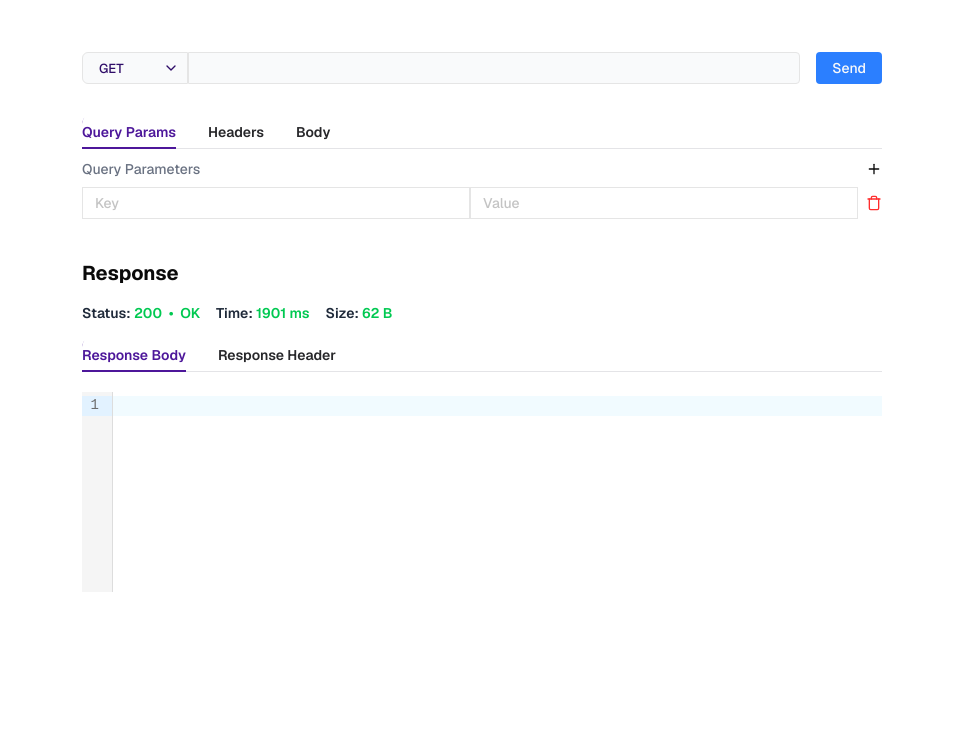
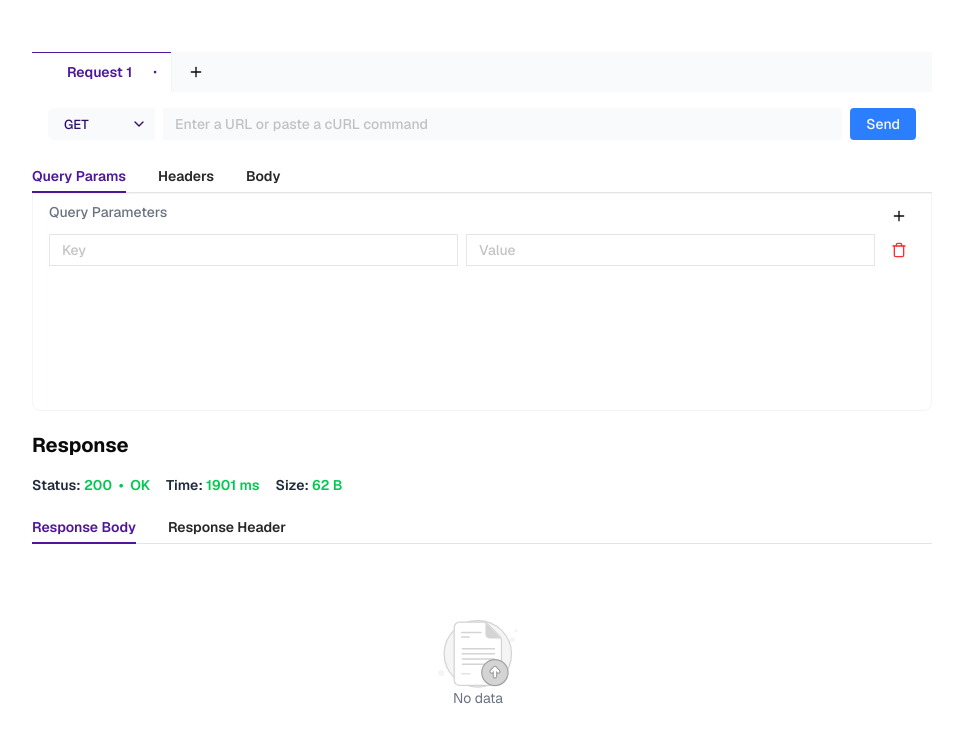
Before and after one commit to Bill-Tian/api-request, a Next.js app: page / in a window 1280 px wide. Shown: the top 742 px of the page, without its empty margins (158-1121 px from the left). Built offline with nearby package versions, Linux system fonts and the light colour scheme.

Commit message:
modify some components style

```diff
--- a/src/app/globals.css
+++ b/src/app/globals.css
@@ -85,6 +85,22 @@
   }
 }
 
+@layer utilities {
+  .custom-scrollbar::-webkit-scrollbar {
+    width: 3px;
+    height: 3px;
+  }
+
+  .custom-scrollbar::-webkit-scrollbar-track {
+    background: #f3f4f6;
+  }
+
+  .custom-scrollbar::-webkit-scrollbar-thumb {
+    background-color: #a0aec0;
+    border-radius: 0px;
+  }
+}
+
 body {
   background: var(--background);
   color: var(--foreground);
--- a/src/app/page.tsx
+++ b/src/app/page.tsx
@@ -1,12 +1,12 @@
-// import { RequestResponseTabs } from "@/components/request-response-tabs";
-import { RequestResponse } from "@/components/request-response";
+import { RequestResponseTabs } from "@/components/request-response-tabs";
+// import { RequestResponse } from "@/components/request-response";
 
 export default function Home() {
   return (
-    <div className="grid grid-rows-[20px_1fr_20px] justify-items-center min-h-screen p-8 pb-20 sm:px-20 font-[family-name:var(--font-geist-sans)]">
-      <main className="flex flex-col gap-[32px] row-start-2 items-center sm:items-start">
-        {/* <RequestResponseTabs /> */}
-        <RequestResponse />
+    <div className="grid grid-rows-[20px_1fr_20px] justify-items-center min-h-screen p-8 sm:px-20 font-[family-name:var(--font-geist-sans)]">
+      <main className="flex flex-col row-start-2 items-center sm:items-start">
+        <RequestResponseTabs />
+        {/* <RequestResponse /> */}
       </main>
     </div>
   );
--- /dev/null
+++ b/src/components/data-empty.tsx
@@ -0,0 +1,12 @@
+"use client";
+
+import Image from "next/image";
+
+export const DataEmpty = () => {
+  return (
+    <div className="flex flex-col items-center justify-center h-full">
+      <Image src="/data-empty.svg" alt="data-empty" width={80} height={80} />
+      <p className="text-gray-500 text-sm">No data</p>
+    </div>
+  );
+};
--- a/src/components/request-response-tabs.tsx
+++ b/src/components/request-response-tabs.tsx
@@ -1,17 +1,16 @@
 'use client';
-import { useState } from "react";
-import { RequestResponse } from "./request-response";
-import { Tabs, TabsContent, TabsList, TabsTrigger } from "./ui/tabs";
-import { Button } from "./ui/button";
-import { Plus, X } from "lucide-react";
+import { useState } from 'react';
+import { RequestResponse } from './request-response';
+import { Tabs, TabsContent, TabsList, TabsTrigger } from './ui/tabs';
+import { Plus, X, Dot } from 'lucide-react';
 
 export function RequestResponseTabs() {
-  const [tabs, setTabs] = useState([{ id: 1, title: "请求 1" }]);
-  const [activeTab, setActiveTab] = useState("1");
+  const [tabs, setTabs] = useState([{ id: 1, title: 'Request 1' }]);
+  const [activeTab, setActiveTab] = useState('1');
 
   const addNewTab = () => {
     const newId = tabs.length + 1;
-    setTabs([...tabs, { id: newId, title: `请求 ${newId}` }]);
+    setTabs([...tabs, { id: newId, title: `Request ${newId}` }]);
     setActiveTab(newId.toString());
   };
 
@@ -26,33 +25,40 @@ export function RequestResponseTabs() {
 
   return (
     <div className="w-full">
-      <div className="flex items-center gap-2 mb-4">
-        <Tabs value={activeTab} onValueChange={setActiveTab} className="w-full">
-          <TabsList>
+      <Tabs value={activeTab} onValueChange={setActiveTab}>
+        <TabsList className="flex items-center bg-[#f9fafb]">
+          <div className="flex items-center max-w-[850px] overflow-auto custom-scrollbar">
             {tabs.map((tab) => (
               <TabsTrigger
                 key={tab.id}
                 value={tab.id.toString()}
-                className="flex items-center gap-2"
+                className="group relative h-auto w-35 bg-transparent mr-0 data-[state=active]:bg-[#fff] px-4 py-2 border-r border-r-[#f3f4f6] rounded-none data-[state=active]:shadow-[inset_0_1px_0_0,0_-1px_0_0] hover:bg-[#f3f4f6]"
               >
-                {tab.title}
-                {tabs.length > 1 && (
-                  <Button
-                    variant="ghost"
-                    size="icon"
-                    className="h-4 w-4 p-0"
+                <div className="flex items-center w-25 h-6 leading-6 px-2">
+                  <div className="truncate w-20">{tab.title}</div>
+                  <div className="flex items-center absolute right-2 top-3">
+                    {tabs.length > 1 ? (
+                      <div
+                        className="h-4 w-4 invisible group-hover:visible cursor-pointer hover:bg-accent hover:text-accent-foreground rounded"
                         onClick={(e) => {
                           e.stopPropagation();
                           removeTab(tab.id);
                         }}
                       >
-                    <X className="h-3 w-3" />
-                  </Button>
+                        <X className="h-4 w-4" />
+                      </div>
+                    ) : (
+                      <div className="h-4 w-4 ml-4">
+                        <Dot size={16} />
+                      </div>
                     )}
+                  </div>
+                </div>
               </TabsTrigger>
             ))}
+          </div>
+          <Plus size={16} className="ml-4 cursor-pointer" onClick={addNewTab} />
         </TabsList>
-          <Plus size={16}  onClick={addNewTab}/>
         {tabs.map((tab) => (
           <TabsContent key={tab.id} value={tab.id.toString()}>
             <RequestResponse />
@@ -60,6 +66,5 @@ export function RequestResponseTabs() {
         ))}
       </Tabs>
     </div>
-    </div>
   );
 }
--- a/src/components/request-response.tsx
+++ b/src/components/request-response.tsx
@@ -6,10 +6,10 @@ import { ResponseTabs } from '@/components/response-tabs';
 
 export const RequestResponse = () => {
   return (
-    <div className='w-full flex flex-col gap-[32px]'>
-      <div className="flex flex-row w-full">
+    <div className='w-full flex flex-col gap-5'>
+      <div className="flex flex-row w-full px-4 pt-4">
         <RequestSelector />
-        <RequestInput className="w-full bg-[#f9fafb] rounded-l-none" />
+        <RequestInput className="w-full ml-2 bg-[#f9fafb] rounded-l-none border-0" placeholder="Enter a URL or paste a cURL command" />
         <Button className="ml-4">Send</Button>
       </div>
       <RequestTabs />
--- a/src/components/request-select.tsx
+++ b/src/components/request-select.tsx
@@ -1,13 +1,10 @@
 "use client";
 import { RequestMethod } from "@/lib/constants";
 import { useState, useEffect } from "react";
-import * as Select from "@radix-ui/react-select";
-import { ChevronDownIcon, ChevronUpIcon } from "lucide-react";
-import { SelectItem } from "./ui/select";
-
+import { Select, SelectTrigger, SelectContent, SelectItem } from "./ui/select";
+import { ChevronDownIcon } from "lucide-react";
 
 export const RequestSelector = () => {
-
   const defaultMethod = RequestMethod[0].value;
   const [selectedMethod, setSelectedMethod] = useState(defaultMethod);
   // If the selected model is invalid, update it to the default
@@ -19,33 +16,18 @@ export const RequestSelector = () => {
   };
 
   return (
-    <Select.Root  value={selectedMethod} defaultValue={defaultMethod} onValueChange={handleModelChange}>
-      <Select.Trigger
-        className="relative inline-flex w-32 h-8 border border-input text-[13px] font-medium items-center gap-[5px] cursor-pointer rounded-l-sm bg-[#f9fafb] px-4 leading-none text-violet-950 outline-none data-[placeholder]:text-violet-800"
-        aria-label="Food"
-      >
-        <Select.Value/>
-        <Select.Icon className="text-violet-950">
-          <ChevronDownIcon size={16} className="absolute right-2 top-1/2 -translate-y-1/2" />
-        </Select.Icon>
-      </Select.Trigger>
-      <Select.Portal>
-        <Select.Content className="overflow-hidden rounded-md bg-white border border-solid border-gray-200">
-          <Select.ScrollUpButton className="flex h-[25px] cursor-default items-center justify-center bg-white text-violet-950">
-            <ChevronUpIcon size={16} />
-          </Select.ScrollUpButton>
-          <Select.Viewport className="p-1">
-            <Select.Group>
-              {RequestMethod.map(item=>{
-                return  <SelectItem key={item.value} value={item.value}>{item.label}</SelectItem>
-              })}
-            </Select.Group>
-          </Select.Viewport>
-          <Select.ScrollDownButton className="flex h-[25px] cursor-default items-center justify-center bg-white text-violet-950">
-            <ChevronDownIcon size={16} />
-          </Select.ScrollDownButton>
-        </Select.Content>
-      </Select.Portal>
-    </Select.Root>
+    <Select value={selectedMethod} defaultValue={defaultMethod} onValueChange={handleModelChange}>
+      <SelectTrigger className="relative inline-flex w-32 h-8 border-0 border-input text-[13px] font-medium items-center gap-[5px] cursor-pointer rounded-l-sm bg-[#f9fafb] px-4 leading-none text-violet-950 outline-none data-[placeholder]:text-violet-800">
+        {selectedMethod}
+        <ChevronDownIcon size={16} className="absolute right-2 top-1/2 -translate-y-1/2" />
+      </SelectTrigger>
+      <SelectContent>
+        {RequestMethod.map(item => (
+          <SelectItem key={item.value} value={item.value}>
+            {item.label}
+          </SelectItem>
+        ))}
+      </SelectContent>
+    </Select>
   );
 };
--- a/src/components/request-tabs.tsx
+++ b/src/components/request-tabs.tsx
@@ -7,6 +7,7 @@ import { ParamType, TabParam } from './tab-param';
 import { TabBody } from './tab-body';
 import { Plus } from 'lucide-react';
 import { TabsTrigger } from './ui/tabs';
+import { DataEmpty } from './data-empty';
 
 export const RequestTabs = () => {
   const [paramsList, setParamsList] = React.useState<ParamType[]>([{ key: '', value: '' }]);
@@ -51,7 +52,7 @@ export const RequestTabs = () => {
   };
 
   return (
-    <Tabs.Root className="flex w-[800px] flex-col" defaultValue="tab1">
+    <Tabs.Root className="flex w-[900px] flex-col" defaultValue="tab1">
       <Tabs.List
         className="flex shrink-0 border-b border-zinc-200"
         aria-label="Manage your account"
@@ -60,12 +61,26 @@ export const RequestTabs = () => {
         <TabsTrigger value="tab2">Headers</TabsTrigger>
         <TabsTrigger value="tab3">Body</TabsTrigger>
       </Tabs.List>
-      <Tabs.Content className="grow rounded-b-md bg-white py-2 outline-none" value="tab1">
-        <div className="relative">
+      <Tabs.Content
+        className="grow rounded-b-md bg-white py-2 outline-none px-4 border border-[#f3f4f6]"
+        value="tab1"
+      >
+        <div className="h-[200px] overflow-auto custom-scrollbar pr-2">
+          <div className="flex items-center justify-between mb-1">
             <label className="inline-block text-sm font-medium text-gray-500 mb-2">
               Query Parameters
             </label>
-          {paramsList.map((item, index) => (
+            <div className="flex items-center">
+              <Plus size={16} className="ml-2 cursor-pointer" onClick={handleAddParam} />
+            </div>
+          </div>
+
+          {paramsList.length === 0 ? (
+            <div className="flex items-center justify-center h-[calc(100%-32px)]">
+              <DataEmpty />
+            </div>
+          ) : (
+            paramsList.map((item, index) => (
               <TabParam
                 key={index}
                 param={item}
@@ -73,16 +88,29 @@ export const RequestTabs = () => {
                 onChange={handleParamChange}
                 onDelete={handleDeleteParam}
               />
-          ))}
-          <div className="absolute right-0 top-1 flex items-center">
-            <Plus size={16} className="ml-2 cursor-pointer" onClick={handleAddParam} />
+            ))
+          )}
+        </div>
+      </Tabs.Content>
+      <Tabs.Content
+        className="grow rounded-b-md bg-white py-2 outline-none px-4 border border-[#f3f4f6]"
+        value="tab2"
+      >
+        <div className="h-[200px] overflow-auto custom-scrollbar pr-2">
+          <div className="flex items-center justify-between mb-1">
+            <label className="inline-block text-sm font-medium text-gray-500 mb-2">
+              Header List
+            </label>
+            <div className="flex items-center">
+              <Plus size={16} className="ml-2 cursor-pointer" onClick={handleAddHeader} />
             </div>
           </div>
-      </Tabs.Content>
-      <Tabs.Content className="grow rounded-b-md bg-white py-2 outline-none" value="tab2">
-        <div className="relative">
-          <label className="inline-block text-sm font-medium text-gray-500 mb-2">Header List</label>
-          {headersList.map((item, index) => (
+          {headersList.length === 0 ? (
+            <div className="flex items-center justify-center h-[calc(100%-32px)]">
+              <DataEmpty />
+            </div>
+          ) : (
+            headersList.map((item, index) => (
               <TabParam
                 isHeader={true}
                 key={index}
@@ -91,13 +119,14 @@ export const RequestTabs = () => {
                 onChange={handleHeaderChange}
                 onDelete={handleDeleteHeader}
               />
-          ))}
-          <div className="absolute right-0 top-1 flex items-center">
-            <Plus size={16} className="ml-2 cursor-pointer" onClick={handleAddHeader} />
-          </div>
+            ))
+          )}
         </div>
       </Tabs.Content>
-      <Tabs.Content className="grow rounded-b-md bg-white py-5 outline-none" value="tab3">
+      <Tabs.Content
+        className="grow rounded-b-md bg-white py-2 outline-none px-4 border border-[#f3f4f6] overflow-auto custom-scrollbar"
+        value="tab3"
+      >
         <TabBody codeValue={bodyValue} onChange={handleBodyChange} />
       </Tabs.Content>
     </Tabs.Root>
--- a/src/components/response-tabs.tsx
+++ b/src/components/response-tabs.tsx
@@ -7,11 +7,14 @@ import { ParamType, TabParam } from './tab-param';
 import { TabBody } from './tab-body';
 import { TabsTrigger } from './ui/tabs';
 import { cn } from '@/lib/utils';
+import { DataEmpty } from './data-empty';
 
 export const ResponseTabs = () => {
   const [headersList] = React.useState<ParamType[]>([]);
 
   const isSuccess = true;
+
+  const [responseBody] = React.useState<string>('');
 
   return (
     <div>
@@ -34,7 +37,7 @@ export const ResponseTabs = () => {
           </span>
         </div>
       </div>
-      <Tabs.Root className="flex w-[800px] flex-col" defaultValue="tab1">
+      <Tabs.Root className="flex w-[900px] flex-col" defaultValue="tab1">
         <Tabs.List
           className="flex shrink-0 border-b border-zinc-200"
           aria-label="Manage your account"
@@ -43,17 +46,32 @@ export const ResponseTabs = () => {
           <TabsTrigger value="tab2">Response Header</TabsTrigger>
         </Tabs.List>
         <Tabs.Content className="grow rounded-b-md bg-white py-5 outline-none" value="tab1">
-          <TabBody editable={false} codeValue={''} />
+          <div className="h-[200px] overflow-auto custom-scrollbar pr-2">
+            {
+              responseBody ? (
+                <TabBody editable={false} codeValue={''} />
+            ) : (
+              <div className="flex items-center justify-center h-full">
+                <DataEmpty />
+              </div>
+            )
+            }
+          </div>
         </Tabs.Content>
         <Tabs.Content className="grow rounded-b-md bg-white py-2 outline-none" value="tab2">
           <label className="inline-block text-sm font-medium text-gray-500 mb-2">
-            {' '}
-            Header List{' '}
+            Header List
           </label>
-          <div className="space-y-2">
-            {headersList.map((item, index) => (
-              <TabParam key={index} param={item} index={index} />
-            ))}
+          <div className="h-[200px] overflow-auto custom-scrollbar pr-2">
+            {headersList.length === 0 ? (
+              <div className="flex items-center justify-center h-full">
+                <DataEmpty />
+              </div>
+            ) : (
+              headersList.map((item, index) => (
+                <TabParam key={index} param={item} index={index} />
+              ))
+            )}
           </div>
         </Tabs.Content>
       </Tabs.Root>
--- a/src/components/tab-param.tsx
+++ b/src/components/tab-param.tsx
@@ -27,7 +27,7 @@ export const TabParam = ({
   onDelete?: (index: number) => void;
 }) => {
   return (
-    <div className="flex items-center">
+    <div className="flex items-center gap-2 mb-2">
       {isHeader ? (
         <AutocompleteInput
           value={param.key}
--- a/src/components/ui/select.tsx
+++ b/src/components/ui/select.tsx
@@ -1,9 +1,52 @@
-"use client";
+'use client';
 
-import * as React from "react";
-import * as SelectPrimitive from "@radix-ui/react-select";
+import * as React from 'react';
+import * as SelectPrimitive from '@radix-ui/react-select';
 
-import { cn } from "@/lib/utils";
+import { cn } from '@/lib/utils';
+
+const Select = SelectPrimitive.Root;
+
+const SelectTrigger = ({
+  className,
+  children,
+  ...props
+}: React.ComponentProps<typeof SelectPrimitive.Trigger>) => (
+  <SelectPrimitive.Trigger className={cn('', className)} {...props}>
+    {children}
+  </SelectPrimitive.Trigger>
+);
+
+const SelectContent = ({
+  className,
+  children,
+  position = 'popper',
+  ...props
+}: React.ComponentProps<typeof SelectPrimitive.Content>) => (
+  <SelectPrimitive.Portal>
+    <SelectPrimitive.Content
+      className={cn(
+        'overflow-hidden rounded border border-solid border-[#e5e7eb] bg-popover',
+        position === 'popper' &&
+          'data-[side=bottom]:translate-y-1 data-[side=top]:-translate-y-1 data-[side=left]:-translate-x-1 data-[side=right]:translate-x-1',
+        className,
+      )}
+      position={position}
+      {...props}
+    >
+      <SelectPrimitive.Viewport
+        className={cn(
+          'p-1',
+          position === 'popper' &&
+            'h-[var(--radix-select-trigger-height)] w-full min-w-[var(--radix-select-trigger-width)]',
+        )}
+      >
+        {children}
+      </SelectPrimitive.Viewport>
+    </SelectPrimitive.Content>
+  </SelectPrimitive.Portal>
+);
+SelectContent.displayName = SelectPrimitive.Content.displayName;
 
 function SelectItem({
   className,
@@ -14,8 +57,8 @@ function SelectItem({
     <SelectPrimitive.Item
       data-slot="select-item"
       className={cn(
-        "flex h-8 select-none items-center rounded px-2 text-[12px] font-bold leading-none text-violet-950 data-[disabled]:pointer-events-none data-[highlighted]:bg-violet-400 data-[disabled]:text-zinc-500 data-[highlighted]:text-violet-100 data-[highlighted]:outline-none",
-        className
+        'flex h-8 select-none items-center rounded px-2 text-[12px] font-bold leading-none text-violet-950 data-[disabled]:pointer-events-none data-[highlighted]:bg-violet-400 data-[disabled]:text-zinc-500 data-[highlighted]:text-violet-100 data-[highlighted]:outline-none',
+        className,
       )}
       {...props}
     >
@@ -24,4 +67,4 @@ function SelectItem({
   );
 }
 
-export { SelectItem };
+export { Select, SelectTrigger, SelectContent, SelectItem };
--- a/src/components/ui/tabs.tsx
+++ b/src/components/ui/tabs.tsx
@@ -17,7 +17,7 @@ function TabsTrigger({
     <TabsPrimitive.Trigger
       data-slot="tabs-trigger"
       className={cn(
-        'flex h-8 cursor-pointer select-none items-center justify-center bg-white mr-8 text-sm font-semibold leading-none text-zinc-800 outline-none first:rounded-tl-md last:rounded-tr-md hover:text-violet-900 data-[state=active]:text-violet-900 data-[state=active]:shadow-[inset_0_-1px_0_0,0_1px_0_0] data-[state=active]:shadow-current',
+        'flex h-8 cursor-pointer select-none items-center justify-center bg-white mr-8 text-sm font-semibold leading-none text-zinc-800 outline-none hover:text-violet-900 data-[state=active]:text-violet-900 data-[state=active]:shadow-[inset_0_-1px_0_0,0_1px_0_0] data-[state=active]:shadow-current',
         className,
       )}
       {...props}
```
Also changed, not shown: public/data-empty.svg (added). Lines whose indentation alone changed are shown as unchanged.
